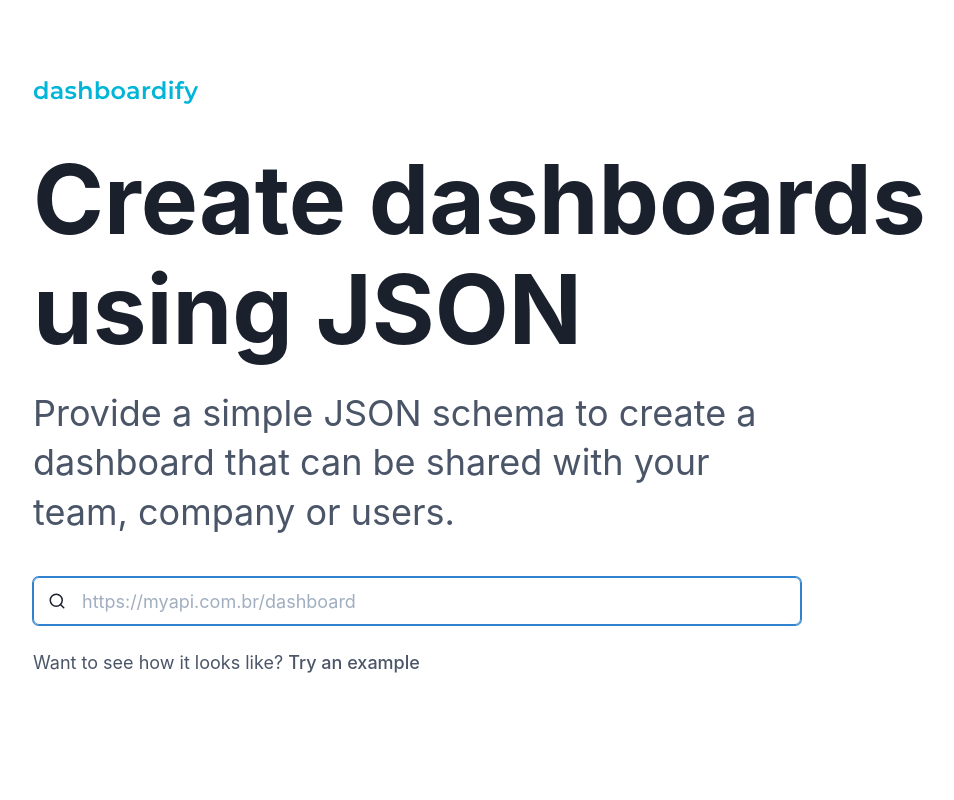
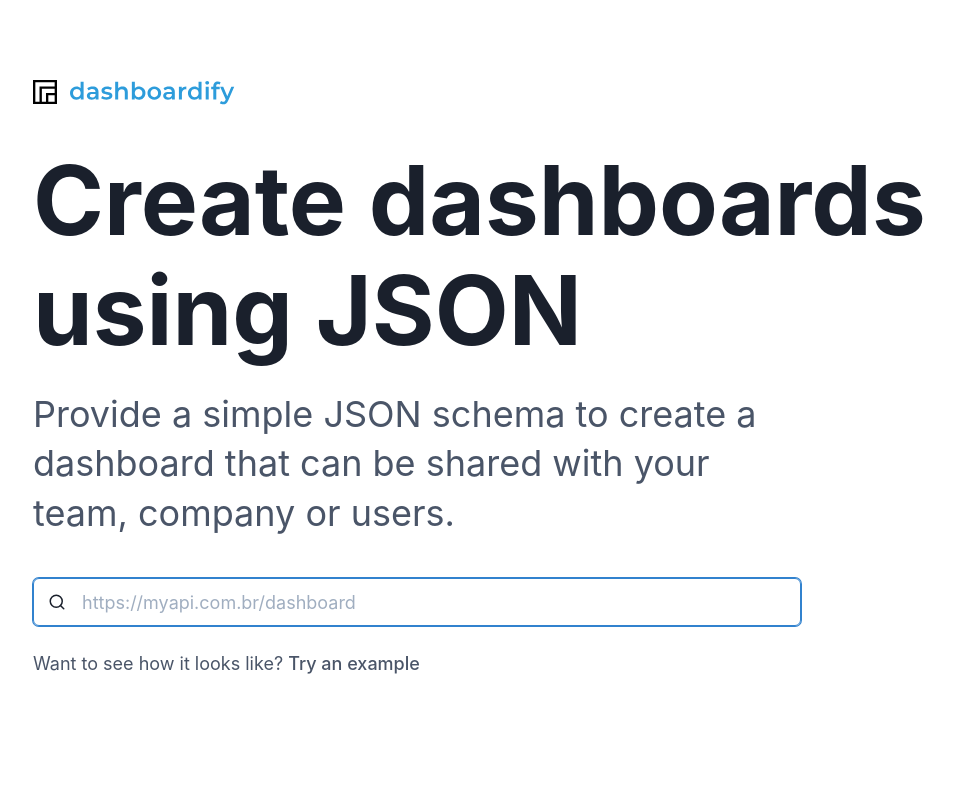
Before and after one commit to BrunoQuaresma/dashboardify, a Next.js app: page / in a window 1280 px wide. Shown: the top 800 px of the page, without its empty margins (115-1069 px from the left). Built offline with nearby package versions, Linux system fonts and the light colour scheme; no server answers.

Commit message:
Update and add logo on header

```diff
--- a/components/Logo.tsx
+++ b/components/Logo.tsx
@@ -3,59 +3,65 @@
 export const Logo = () => {
   return (
     <svg
-      width="166"
-      height="24"
-      viewBox="0 0 166 24"
+      width="202"
+      height="25"
+      viewBox="0 0 202 25"
       fill="none"
       xmlns="http://www.w3.org/2000/svg"
     >
       <path
-        d="M14.52 1.19198V19H11.64V17.344C11.144 17.952 10.528 18.408 9.79199 18.712C9.07199 19.016 8.27199 19.168 7.39199 19.168C6.15999 19.168 5.04799 18.896 4.05599 18.352C3.07999 17.808 2.31199 17.04 1.75199 16.048C1.19199 15.04 0.911987 13.888 0.911987 12.592C0.911987 11.296 1.19199 10.152 1.75199 9.15998C2.31199 8.16798 3.07999 7.39998 4.05599 6.85598C5.04799 6.31198 6.15999 6.03998 7.39199 6.03998C8.23999 6.03998 9.01599 6.18399 9.71999 6.47199C10.424 6.75999 11.024 7.19199 11.52 7.76798V1.19198H14.52ZM7.75199 16.6C8.47199 16.6 9.11999 16.44 9.69599 16.12C10.272 15.784 10.728 15.312 11.064 14.704C11.4 14.096 11.568 13.392 11.568 12.592C11.568 11.792 11.4 11.088 11.064 10.48C10.728 9.87198 10.272 9.40798 9.69599 9.08798C9.11999 8.75198 8.47199 8.58398 7.75199 8.58398C7.03199 8.58398 6.38399 8.75198 5.80799 9.08798C5.23199 9.40798 4.77599 9.87198 4.43999 10.48C4.10399 11.088 3.93599 11.792 3.93599 12.592C3.93599 13.392 4.10399 14.096 4.43999 14.704C4.77599 15.312 5.23199 15.784 5.80799 16.12C6.38399 16.44 7.03199 16.6 7.75199 16.6Z"
-        fill="#00B5D8"
+        d="M50.608 1.72V19.528H47.728V17.872C47.232 18.48 46.616 18.936 45.88 19.24C45.16 19.544 44.36 19.696 43.48 19.696C42.248 19.696 41.136 19.424 40.144 18.88C39.168 18.336 38.4 17.568 37.84 16.576C37.28 15.568 37 14.416 37 13.12C37 11.824 37.28 10.68 37.84 9.688C38.4 8.696 39.168 7.928 40.144 7.384C41.136 6.84 42.248 6.568 43.48 6.568C44.328 6.568 45.104 6.712 45.808 7C46.512 7.288 47.112 7.72 47.608 8.296V1.72H50.608ZM43.84 17.128C44.56 17.128 45.208 16.968 45.784 16.648C46.36 16.312 46.816 15.84 47.152 15.232C47.488 14.624 47.656 13.92 47.656 13.12C47.656 12.32 47.488 11.616 47.152 11.008C46.816 10.4 46.36 9.936 45.784 9.616C45.208 9.28 44.56 9.112 43.84 9.112C43.12 9.112 42.472 9.28 41.896 9.616C41.32 9.936 40.864 10.4 40.528 11.008C40.192 11.616 40.024 12.32 40.024 13.12C40.024 13.92 40.192 14.624 40.528 15.232C40.864 15.84 41.32 16.312 41.896 16.648C42.472 16.968 43.12 17.128 43.84 17.128Z"
+        fill="#2D9CDB"
       />
       <path
-        d="M23.5805 6.03998C25.4685 6.03998 26.9085 6.49599 27.9005 7.40799C28.9085 8.30399 29.4125 9.66398 29.4125 11.488V19H26.5805V17.44C26.2125 18 25.6845 18.432 24.9965 18.736C24.3245 19.024 23.5085 19.168 22.5485 19.168C21.5885 19.168 20.7485 19.008 20.0285 18.688C19.3085 18.352 18.7485 17.896 18.3485 17.32C17.9645 16.728 17.7725 16.064 17.7725 15.328C17.7725 14.176 18.1965 13.256 19.0445 12.568C19.9086 11.864 21.2605 11.512 23.1005 11.512H26.4125V11.32C26.4125 10.424 26.1405 9.73599 25.5965 9.25599C25.0685 8.77599 24.2765 8.53598 23.2205 8.53598C22.5005 8.53598 21.7885 8.64798 21.0845 8.87198C20.3965 9.09598 19.8125 9.40799 19.3325 9.80799L18.1565 7.62398C18.8285 7.11198 19.6365 6.71998 20.5805 6.44799C21.5245 6.17598 22.5245 6.03998 23.5805 6.03998ZM23.1726 16.984C23.9246 16.984 24.5885 16.816 25.1645 16.48C25.7565 16.128 26.1726 15.632 26.4125 14.992V13.504H23.3165C21.5885 13.504 20.7245 14.072 20.7245 15.208C20.7245 15.752 20.9405 16.184 21.3725 16.504C21.8045 16.824 22.4046 16.984 23.1726 16.984Z"
-        fill="#00B5D8"
+        d="M59.6686 6.568C61.5566 6.568 62.9966 7.024 63.9886 7.936C64.9966 8.832 65.5006 10.192 65.5006 12.016V19.528H62.6686V17.968C62.3006 18.528 61.7726 18.96 61.0846 19.264C60.4126 19.552 59.5966 19.696 58.6366 19.696C57.6766 19.696 56.8366 19.536 56.1166 19.216C55.3966 18.88 54.8366 18.424 54.4366 17.848C54.0526 17.256 53.8606 16.592 53.8606 15.856C53.8606 14.704 54.2846 13.784 55.1326 13.096C55.9966 12.392 57.3486 12.04 59.1886 12.04H62.5006V11.848C62.5006 10.952 62.2286 10.264 61.6846 9.784C61.1566 9.304 60.3646 9.064 59.3086 9.064C58.5886 9.064 57.8766 9.176 57.1726 9.4C56.4846 9.624 55.9006 9.936 55.4206 10.336L54.2446 8.152C54.9166 7.64 55.7246 7.248 56.6686 6.976C57.6126 6.704 58.6126 6.568 59.6686 6.568ZM59.2606 17.512C60.0126 17.512 60.6766 17.344 61.2526 17.008C61.8446 16.656 62.2606 16.16 62.5006 15.52V14.032H59.4046C57.6766 14.032 56.8126 14.6 56.8126 15.736C56.8126 16.28 57.0286 16.712 57.4606 17.032C57.8926 17.352 58.4926 17.512 59.2606 17.512Z"
+        fill="#2D9CDB"
       />
       <path
-        d="M37.4627 19.168C36.4227 19.168 35.4067 19.032 34.4147 18.76C33.4227 18.488 32.6307 18.144 32.0387 17.728L33.1907 15.448C33.7667 15.832 34.4547 16.144 35.2547 16.384C36.0707 16.608 36.8707 16.72 37.6547 16.72C39.4467 16.72 40.3427 16.248 40.3427 15.304C40.3427 14.856 40.1107 14.544 39.6467 14.368C39.1987 14.192 38.4707 14.024 37.4627 13.864C36.4067 13.704 35.5427 13.52 34.8707 13.312C34.2147 13.104 33.6387 12.744 33.1427 12.232C32.6627 11.704 32.4227 10.976 32.4227 10.048C32.4227 8.83198 32.9267 7.86398 33.9347 7.14398C34.9587 6.40798 36.3347 6.03998 38.0627 6.03998C38.9427 6.03998 39.8227 6.14398 40.7027 6.35198C41.5827 6.54398 42.3027 6.80798 42.8627 7.14398L41.7107 9.42398C40.6227 8.78398 39.3987 8.46398 38.0387 8.46398C37.1587 8.46398 36.4867 8.59998 36.0227 8.87198C35.5747 9.12798 35.3507 9.47198 35.3507 9.90398C35.3507 10.384 35.5907 10.728 36.0707 10.936C36.5667 11.128 37.3267 11.312 38.3507 11.488C39.3747 11.648 40.2147 11.832 40.8707 12.04C41.5267 12.248 42.0867 12.6 42.5507 13.096C43.0307 13.592 43.2707 14.296 43.2707 15.208C43.2707 16.408 42.7507 17.368 41.7107 18.088C40.6707 18.808 39.2547 19.168 37.4627 19.168Z"
-        fill="#00B5D8"
+        d="M73.5507 19.696C72.5107 19.696 71.4947 19.56 70.5027 19.288C69.5107 19.016 68.7187 18.672 68.1267 18.256L69.2787 15.976C69.8547 16.36 70.5427 16.672 71.3427 16.912C72.1587 17.136 72.9587 17.248 73.7427 17.248C75.5347 17.248 76.4307 16.776 76.4307 15.832C76.4307 15.384 76.1987 15.072 75.7347 14.896C75.2867 14.72 74.5587 14.552 73.5507 14.392C72.4947 14.232 71.6307 14.048 70.9587 13.84C70.3027 13.632 69.7267 13.272 69.2307 12.76C68.7507 12.232 68.5107 11.504 68.5107 10.576C68.5107 9.36 69.0147 8.392 70.0227 7.672C71.0467 6.936 72.4227 6.568 74.1507 6.568C75.0307 6.568 75.9107 6.672 76.7907 6.88C77.6707 7.072 78.3907 7.336 78.9507 7.672L77.7987 9.952C76.7107 9.312 75.4867 8.992 74.1267 8.992C73.2467 8.992 72.5747 9.128 72.1107 9.4C71.6627 9.656 71.4387 10 71.4387 10.432C71.4387 10.912 71.6787 11.256 72.1587 11.464C72.6547 11.656 73.4147 11.84 74.4387 12.016C75.4627 12.176 76.3027 12.36 76.9587 12.568C77.6147 12.776 78.1747 13.128 78.6387 13.624C79.1187 14.12 79.3587 14.824 79.3587 15.736C79.3587 16.936 78.8387 17.896 77.7987 18.616C76.7587 19.336 75.3427 19.696 73.5507 19.696Z"
+        fill="#2D9CDB"
       />
       <path
-        d="M53.3662 6.03998C54.9822 6.03998 56.2782 6.51198 57.2542 7.45598C58.2302 8.39998 58.7182 9.79998 58.7182 11.656V19H55.7182V12.04C55.7182 10.92 55.4542 10.08 54.9262 9.51999C54.3982 8.94398 53.6462 8.65598 52.6702 8.65598C51.5662 8.65598 50.6942 8.99198 50.0542 9.66398C49.4142 10.32 49.0942 11.272 49.0942 12.52V19H46.0942V1.19198H49.0942V7.67198C49.5902 7.14398 50.1982 6.74399 50.9182 6.47199C51.6542 6.18399 52.4702 6.03998 53.3662 6.03998Z"
-        fill="#00B5D8"
+        d="M89.4543 6.568C91.0703 6.568 92.3663 7.04 93.3423 7.984C94.3183 8.928 94.8063 10.328 94.8063 12.184V19.528H91.8063V12.568C91.8063 11.448 91.5423 10.608 91.0143 10.048C90.4863 9.472 89.7343 9.184 88.7583 9.184C87.6543 9.184 86.7823 9.52 86.1423 10.192C85.5023 10.848 85.1823 11.8 85.1823 13.048V19.528H82.1823V1.72H85.1823V8.2C85.6783 7.672 86.2863 7.272 87.0063 7C87.7423 6.712 88.5583 6.568 89.4543 6.568Z"
+        fill="#2D9CDB"
       />
       <path
-        d="M69.8679 6.03998C71.1159 6.03998 72.2279 6.31198 73.2039 6.85598C74.1959 7.39998 74.9719 8.16798 75.5319 9.15998C76.0919 10.152 76.3719 11.296 76.3719 12.592C76.3719 13.888 76.0919 15.04 75.5319 16.048C74.9719 17.04 74.1959 17.808 73.2039 18.352C72.2279 18.896 71.1159 19.168 69.8679 19.168C68.9879 19.168 68.1799 19.016 67.4439 18.712C66.7239 18.408 66.1159 17.952 65.6199 17.344V19H62.7639V1.19198H65.7639V7.74398C66.2759 7.18398 66.8759 6.75999 67.5639 6.47199C68.2679 6.18399 69.0359 6.03998 69.8679 6.03998ZM69.5319 16.6C70.6359 16.6 71.5399 16.232 72.2439 15.496C72.9639 14.76 73.3239 13.792 73.3239 12.592C73.3239 11.392 72.9639 10.424 72.2439 9.68798C71.5399 8.95198 70.6359 8.58398 69.5319 8.58398C68.8119 8.58398 68.1639 8.75198 67.5879 9.08798C67.0119 9.40798 66.5559 9.87198 66.2199 10.48C65.8839 11.088 65.7159 11.792 65.7159 12.592C65.7159 13.392 65.8839 14.096 66.2199 14.704C66.5559 15.312 67.0119 15.784 67.5879 16.12C68.1639 16.44 68.8119 16.6 69.5319 16.6Z"
-        fill="#00B5D8"
+        d="M105.956 6.568C107.204 6.568 108.316 6.84 109.292 7.384C110.284 7.928 111.06 8.696 111.62 9.688C112.18 10.68 112.46 11.824 112.46 13.12C112.46 14.416 112.18 15.568 111.62 16.576C111.06 17.568 110.284 18.336 109.292 18.88C108.316 19.424 107.204 19.696 105.956 19.696C105.076 19.696 104.268 19.544 103.532 19.24C102.812 18.936 102.204 18.48 101.708 17.872V19.528H98.8519V1.72H101.852V8.272C102.364 7.712 102.964 7.288 103.652 7C104.356 6.712 105.124 6.568 105.956 6.568ZM105.62 17.128C106.724 17.128 107.628 16.76 108.332 16.024C109.052 15.288 109.412 14.32 109.412 13.12C109.412 11.92 109.052 10.952 108.332 10.216C107.628 9.48 106.724 9.112 105.62 9.112C104.9 9.112 104.252 9.28 103.676 9.616C103.1 9.936 102.644 10.4 102.308 11.008C101.972 11.616 101.804 12.32 101.804 13.12C101.804 13.92 101.972 14.624 102.308 15.232C102.644 15.84 103.1 16.312 103.676 16.648C104.252 16.968 104.9 17.128 105.62 17.128Z"
+        fill="#2D9CDB"
       />
       <path
-        d="M85.217 19.168C83.921 19.168 82.753 18.888 81.713 18.328C80.673 17.768 79.857 16.992 79.265 16C78.689 14.992 78.401 13.856 78.401 12.592C78.401 11.328 78.689 10.2 79.265 9.20798C79.857 8.21598 80.673 7.43998 81.713 6.87999C82.753 6.31998 83.921 6.03998 85.217 6.03998C86.529 6.03998 87.705 6.31998 88.745 6.87999C89.785 7.43998 90.593 8.21598 91.169 9.20798C91.761 10.2 92.057 11.328 92.057 12.592C92.057 13.856 91.761 14.992 91.169 16C90.593 16.992 89.785 17.768 88.745 18.328C87.705 18.888 86.529 19.168 85.217 19.168ZM85.217 16.6C86.321 16.6 87.233 16.232 87.953 15.496C88.673 14.76 89.033 13.792 89.033 12.592C89.033 11.392 88.673 10.424 87.953 9.68798C87.233 8.95198 86.321 8.58398 85.217 8.58398C84.113 8.58398 83.201 8.95198 82.481 9.68798C81.777 10.424 81.425 11.392 81.425 12.592C81.425 13.792 81.777 14.76 82.481 15.496C83.201 16.232 84.113 16.6 85.217 16.6Z"
-        fill="#00B5D8"
+        d="M121.305 19.696C120.009 19.696 118.841 19.416 117.801 18.856C116.761 18.296 115.945 17.52 115.353 16.528C114.777 15.52 114.489 14.384 114.489 13.12C114.489 11.856 114.777 10.728 115.353 9.736C115.945 8.744 116.761 7.968 117.801 7.408C118.841 6.848 120.009 6.568 121.305 6.568C122.617 6.568 123.793 6.848 124.833 7.408C125.873 7.968 126.681 8.744 127.257 9.736C127.849 10.728 128.145 11.856 128.145 13.12C128.145 14.384 127.849 15.52 127.257 16.528C126.681 17.52 125.873 18.296 124.833 18.856C123.793 19.416 122.617 19.696 121.305 19.696ZM121.305 17.128C122.409 17.128 123.321 16.76 124.041 16.024C124.761 15.288 125.121 14.32 125.121 13.12C125.121 11.92 124.761 10.952 124.041 10.216C123.321 9.48 122.409 9.112 121.305 9.112C120.201 9.112 119.289 9.48 118.569 10.216C117.865 10.952 117.513 11.92 117.513 13.12C117.513 14.32 117.865 15.288 118.569 16.024C119.289 16.76 120.201 17.128 121.305 17.128Z"
+        fill="#2D9CDB"
       />
       <path
-        d="M99.8977 6.03998C101.786 6.03998 103.226 6.49599 104.218 7.40799C105.226 8.30399 105.73 9.66398 105.73 11.488V19H102.898V17.44C102.53 18 102.002 18.432 101.314 18.736C100.642 19.024 99.8257 19.168 98.8657 19.168C97.9057 19.168 97.0657 19.008 96.3457 18.688C95.6257 18.352 95.0657 17.896 94.6657 17.32C94.2817 16.728 94.0897 16.064 94.0897 15.328C94.0897 14.176 94.5137 13.256 95.3617 12.568C96.2257 11.864 97.5777 11.512 99.4177 11.512H102.73V11.32C102.73 10.424 102.458 9.73599 101.914 9.25599C101.386 8.77599 100.594 8.53598 99.5377 8.53598C98.8177 8.53598 98.1057 8.64798 97.4017 8.87198C96.7137 9.09598 96.1297 9.40799 95.6497 9.80799L94.4737 7.62398C95.1457 7.11198 95.9537 6.71998 96.8977 6.44799C97.8417 6.17598 98.8417 6.03998 99.8977 6.03998ZM99.4897 16.984C100.242 16.984 100.906 16.816 101.482 16.48C102.074 16.128 102.49 15.632 102.73 14.992V13.504H99.6337C97.9057 13.504 97.0417 14.072 97.0417 15.208C97.0417 15.752 97.2577 16.184 97.6897 16.504C98.1217 16.824 98.7217 16.984 99.4897 16.984Z"
-        fill="#00B5D8"
+        d="M135.986 6.568C137.874 6.568 139.314 7.024 140.306 7.936C141.314 8.832 141.818 10.192 141.818 12.016V19.528H138.986V17.968C138.618 18.528 138.09 18.96 137.402 19.264C136.73 19.552 135.914 19.696 134.954 19.696C133.994 19.696 133.154 19.536 132.434 19.216C131.714 18.88 131.154 18.424 130.754 17.848C130.37 17.256 130.178 16.592 130.178 15.856C130.178 14.704 130.602 13.784 131.45 13.096C132.314 12.392 133.666 12.04 135.506 12.04H138.818V11.848C138.818 10.952 138.546 10.264 138.002 9.784C137.474 9.304 136.682 9.064 135.626 9.064C134.906 9.064 134.194 9.176 133.49 9.4C132.802 9.624 132.218 9.936 131.738 10.336L130.562 8.152C131.234 7.64 132.042 7.248 132.986 6.976C133.93 6.704 134.93 6.568 135.986 6.568ZM135.578 17.512C136.33 17.512 136.994 17.344 137.57 17.008C138.162 16.656 138.578 16.16 138.818 15.52V14.032H135.722C133.994 14.032 133.13 14.6 133.13 15.736C133.13 16.28 133.346 16.712 133.778 17.032C134.21 17.352 134.81 17.512 135.578 17.512Z"
+        fill="#2D9CDB"
       />
       <path
-        d="M112.676 8.05598C113.54 6.71199 115.06 6.03998 117.236 6.03998V8.89598C116.98 8.84798 116.748 8.82398 116.54 8.82398C115.372 8.82398 114.46 9.16799 113.804 9.85599C113.148 10.528 112.82 11.504 112.82 12.784V19H109.82V6.18398H112.676V8.05598Z"
-        fill="#00B5D8"
+        d="M148.764 8.584C149.628 7.24 151.148 6.568 153.324 6.568V9.424C153.068 9.376 152.836 9.352 152.628 9.352C151.46 9.352 150.548 9.696 149.892 10.384C149.236 11.056 148.908 12.032 148.908 13.312V19.528H145.908V6.712H148.764V8.584Z"
+        fill="#2D9CDB"
       />
       <path
-        d="M132.456 1.19198V19H129.576V17.344C129.08 17.952 128.464 18.408 127.728 18.712C127.008 19.016 126.208 19.168 125.328 19.168C124.096 19.168 122.984 18.896 121.992 18.352C121.016 17.808 120.248 17.04 119.688 16.048C119.128 15.04 118.848 13.888 118.848 12.592C118.848 11.296 119.128 10.152 119.688 9.15998C120.248 8.16798 121.016 7.39998 121.992 6.85598C122.984 6.31198 124.096 6.03998 125.328 6.03998C126.176 6.03998 126.952 6.18399 127.656 6.47199C128.36 6.75999 128.96 7.19199 129.456 7.76798V1.19198H132.456ZM125.688 16.6C126.408 16.6 127.056 16.44 127.632 16.12C128.208 15.784 128.664 15.312 129 14.704C129.336 14.096 129.504 13.392 129.504 12.592C129.504 11.792 129.336 11.088 129 10.48C128.664 9.87198 128.208 9.40798 127.632 9.08798C127.056 8.75198 126.408 8.58398 125.688 8.58398C124.968 8.58398 124.32 8.75198 123.744 9.08798C123.168 9.40798 122.712 9.87198 122.376 10.48C122.04 11.088 121.872 11.792 121.872 12.592C121.872 13.392 122.04 14.096 122.376 14.704C122.712 15.312 123.168 15.784 123.744 16.12C124.32 16.44 124.968 16.6 125.688 16.6Z"
-        fill="#00B5D8"
+        d="M168.544 1.72V19.528H165.664V17.872C165.168 18.48 164.552 18.936 163.816 19.24C163.096 19.544 162.296 19.696 161.416 19.696C160.184 19.696 159.072 19.424 158.08 18.88C157.104 18.336 156.336 17.568 155.776 16.576C155.216 15.568 154.936 14.416 154.936 13.12C154.936 11.824 155.216 10.68 155.776 9.688C156.336 8.696 157.104 7.928 158.08 7.384C159.072 6.84 160.184 6.568 161.416 6.568C162.264 6.568 163.04 6.712 163.744 7C164.448 7.288 165.048 7.72 165.544 8.296V1.72H168.544ZM161.776 17.128C162.496 17.128 163.144 16.968 163.72 16.648C164.296 16.312 164.752 15.84 165.088 15.232C165.424 14.624 165.592 13.92 165.592 13.12C165.592 12.32 165.424 11.616 165.088 11.008C164.752 10.4 164.296 9.936 163.72 9.616C163.144 9.28 162.496 9.112 161.776 9.112C161.056 9.112 160.408 9.28 159.832 9.616C159.256 9.936 158.8 10.4 158.464 11.008C158.128 11.616 157.96 12.32 157.96 13.12C157.96 13.92 158.128 14.624 158.464 15.232C158.8 15.84 159.256 16.312 159.832 16.648C160.408 16.968 161.056 17.128 161.776 17.128Z"
+        fill="#2D9CDB"
       />
       <path
-        d="M136.62 6.18398H139.62V19H136.62V6.18398ZM138.132 4.07198C137.588 4.07198 137.132 3.90398 136.764 3.56799C136.396 3.21598 136.212 2.78398 136.212 2.27198C136.212 1.75998 136.396 1.33598 136.764 0.999984C137.132 0.647985 137.588 0.471985 138.132 0.471985C138.676 0.471985 139.132 0.639985 139.5 0.975984C139.868 1.29598 140.052 1.70398 140.052 2.19998C140.052 2.72798 139.868 3.17598 139.5 3.54398C139.148 3.89598 138.692 4.07198 138.132 4.07198Z"
-        fill="#00B5D8"
+        d="M172.708 6.712H175.708V19.528H172.708V6.712ZM174.22 4.6C173.676 4.6 173.22 4.432 172.852 4.096C172.484 3.744 172.3 3.312 172.3 2.8C172.3 2.288 172.484 1.864 172.852 1.528C173.22 1.176 173.676 1 174.22 1C174.764 1 175.22 1.168 175.588 1.504C175.956 1.824 176.14 2.232 176.14 2.728C176.14 3.256 175.956 3.704 175.588 4.072C175.236 4.424 174.78 4.6 174.22 4.6Z"
+        fill="#2D9CDB"
       />
       <path
-        d="M149.006 3.44799C147.742 3.44799 147.11 4.13598 147.11 5.51198V6.27998H150.638V8.67999H147.206V19H144.206V8.67999H142.094V6.27998H144.206V5.46398C144.206 4.08798 144.606 3.00798 145.406 2.22398C146.206 1.42398 147.334 1.02398 148.79 1.02398C149.942 1.02398 150.846 1.25598 151.502 1.71998L150.662 3.97598C150.15 3.62398 149.598 3.44799 149.006 3.44799Z"
-        fill="#00B5D8"
+        d="M185.094 3.976C183.83 3.976 183.198 4.664 183.198 6.04V6.808H186.726V9.208H183.294V19.528H180.294V9.208H178.182V6.808H180.294V5.992C180.294 4.616 180.694 3.536 181.494 2.752C182.294 1.952 183.422 1.552 184.878 1.552C186.03 1.552 186.934 1.784 187.59 2.248L186.75 4.504C186.238 4.152 185.686 3.976 185.094 3.976Z"
+        fill="#2D9CDB"
       />
       <path
-        d="M165.131 6.18398L159.131 20.032C158.571 21.424 157.891 22.4 157.091 22.96C156.291 23.536 155.323 23.824 154.187 23.824C153.547 23.824 152.915 23.72 152.291 23.512C151.667 23.304 151.155 23.016 150.755 22.648L151.955 20.44C152.243 20.712 152.579 20.928 152.963 21.088C153.363 21.248 153.763 21.328 154.163 21.328C154.691 21.328 155.123 21.192 155.459 20.92C155.811 20.648 156.131 20.192 156.419 19.552L156.635 19.048L151.043 6.18398H154.163L158.195 15.664L162.251 6.18398H165.131Z"
-        fill="#00B5D8"
+        d="M201.219 6.712L195.219 20.56C194.659 21.952 193.979 22.928 193.179 23.488C192.379 24.064 191.411 24.352 190.275 24.352C189.635 24.352 189.003 24.248 188.379 24.04C187.755 23.832 187.243 23.544 186.843 23.176L188.043 20.968C188.331 21.24 188.667 21.456 189.051 21.616C189.451 21.776 189.851 21.856 190.251 21.856C190.779 21.856 191.211 21.72 191.547 21.448C191.899 21.176 192.219 20.72 192.507 20.08L192.723 19.576L187.131 6.712H190.251L194.283 16.192L198.339 6.712H201.219Z"
+        fill="#2D9CDB"
+      />
+      <path
+        fillRule="evenodd"
+        clipRule="evenodd"
+        d="M21.6562 2.34375H2.34375V21.6562H6.51562V6.375H21.6562V2.34375ZM12.9844 21.6562H8.85938V8.71875H21.6562V12.8906H12.9844V21.6562ZM15.3281 21.6562H21.6562V15.2344H15.3281V21.6562ZM12.9844 24H6.51562H0V0H24V6.375V12.8906V24H12.9844Z"
+        fill="black"
       />
     </svg>
   );
```
Also changed, not shown: components/LogoIcon.tsx (added, +33 -0 lines), components/SearchForm.tsx (+6 -2 lines), pages/dashboard.tsx (+15 -24 lines).
